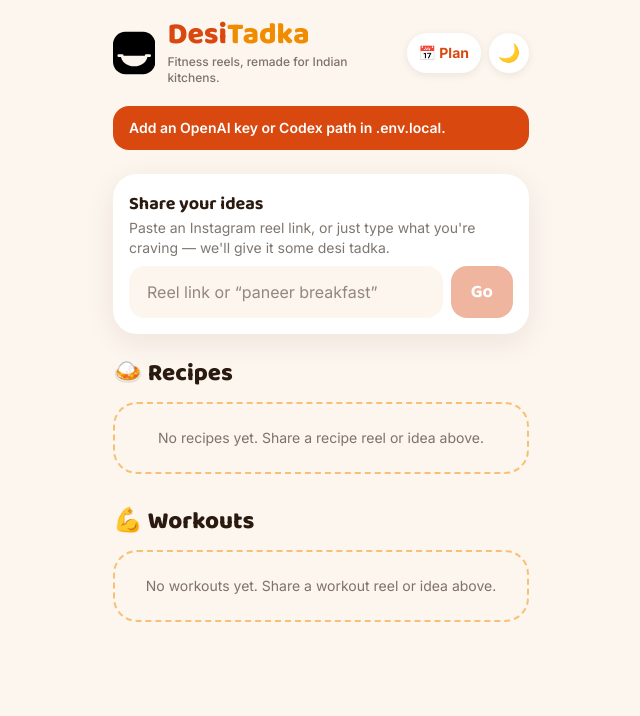
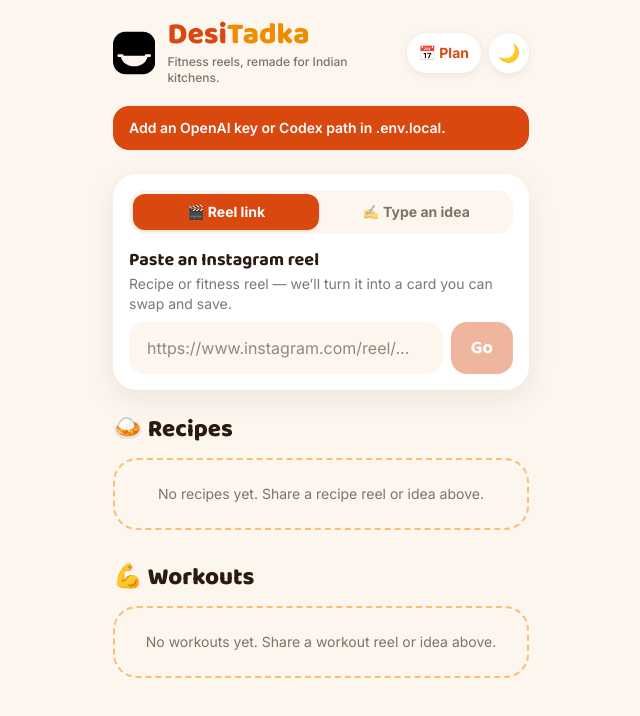
Before and after one commit to sanyagoyal2000/desi-tadka, a Next.js app: page / in a window 1280 px wide. Shown: the top 716 px of the page, without its empty margins (319-959 px from the left). Built offline with nearby package versions, Linux system fonts and the light colour scheme.

Commit message:
Bring back the reel box and move typed ideas to their own tab
Co-Authored-By: Claude Opus 5.5 <noreply@anthropic.com>

```diff
--- a/components/LinkInput.tsx
+++ b/components/LinkInput.tsx
@@ -3,8 +3,6 @@
 import { useState } from "react";
 import { isValidReelLink } from "@/lib/validateLink";
 import { STEP_LABELS, type ExtractStep } from "@/lib/progress";
-
-const looksLikeLink = (s: string) => /^https?:\/\/|instagram\.com/i.test(s.trim());
 
 type Props = {
   busy: boolean;
@@ -18,44 +16,68 @@ type Props = {
 };
 
 export default function LinkInput({ busy, step, mode, onSubmitLink, onSubmitIdea, onSubmitCaption, error, showCaptionFallback }: Props) {
+  const [source, setSource] = useState<"reel" | "idea">("reel");
   const [link, setLink] = useState("");
+  const [idea, setIdea] = useState("");
   const [caption, setCaption] = useState("");
-  const isLink = looksLikeLink(link);
-  const wrongLink = isLink && !isValidReelLink(link);
+  const wrongLink = source === "reel" && link.trim() !== "" && !isValidReelLink(link);
+  const value = source === "reel" ? link : idea;
 
   return (
     <div className="rounded-3xl bg-surface p-4 shadow-[0_8px_30px_rgba(42,26,16,0.08)]">
+      <div role="tablist" aria-label="What are you adding?" className="mb-3 grid grid-cols-2 gap-1 rounded-2xl bg-cream p-1">
+        {SOURCES.map((s) => (
+          <button
+            key={s.id}
+            type="button"
+            role="tab"
+            aria-selected={source === s.id}
+            onClick={() => setSource(s.id)}
+            className={`rounded-xl py-2 text-sm font-bold transition focus-visible:outline-2 focus-visible:outline-turmeric ${
+              source === s.id ? "bg-chili text-white shadow" : "text-ink/60 hover:text-ink"
+            }`}
+          >
+            {s.label}
+          </button>
+        ))}
+      </div>
       <form
         onSubmit={(e) => {
           e.preventDefault();
-          if (wrongLink || !link.trim()) return;
-          if (isLink) onSubmitLink(link.trim());
-          else onSubmitIdea(link.trim());
+          if (wrongLink || !value.trim()) return;
+          if (source === "reel") onSubmitLink(link.trim());
+          else onSubmitIdea(idea.trim());
         }}
       >
         <label htmlFor="reel" className="font-display text-lg font-bold">
-          Share your ideas
+          {source === "reel" ? "Paste an Instagram reel" : "Type a recipe or workout idea"}
         </label>
-        <p className="text-sm text-ink/60">Paste an Instagram reel link, or just type what you&apos;re craving — we&apos;ll give it some desi tadka.</p>
+        <p className="text-sm text-ink/60">
+          {source === "reel"
+            ? "Recipe or fitness reel — we’ll turn it into a card you can swap and save."
+            : "Say what you’re craving or want to train — we’ll give it some desi tadka."}
+        </p>
         <div className="mt-2 flex gap-2">
           <input
             id="reel"
+            key={source}
+            inputMode={source === "reel" ? "url" : "text"}
             autoComplete="off"
             enterKeyHint="go"
-            placeholder="Reel link or “paneer breakfast”"
-            value={link}
-            onChange={(e) => setLink(e.target.value)}
+            placeholder={source === "reel" ? "https://www.instagram.com/reel/…" : "“paneer breakfast” or “20 min leg workout”"}
+            value={value}
+            onChange={(e) => (source === "reel" ? setLink : setIdea)(e.target.value)}
             className={`min-w-0 flex-1 rounded-2xl border-2 bg-cream px-4 py-3 text-base outline-none focus:border-turmeric ${wrongLink ? "border-chili" : "border-transparent"}`}
           />
           <button
             type="submit"
-            disabled={busy || wrongLink || !link.trim()}
+            disabled={busy || wrongLink || !value.trim()}
             className="rounded-2xl bg-chili px-5 py-3 font-display text-lg font-bold text-white disabled:opacity-40"
           >
             {busy ? "…" : "Go"}
           </button>
         </div>
-        {wrongLink && <p className="mt-2 text-sm font-semibold text-chili">That isn&apos;t an Instagram reel link.</p>}
+        {wrongLink && <p className="mt-2 text-sm font-semibold text-chili">Wrong link</p>}
         {error && !wrongLink && <p className="mt-2 text-sm font-semibold text-chili">{error}</p>}
         {busy && <Progress step={step} mode={mode} />}
       </form>
@@ -88,6 +110,11 @@ export default function LinkInput({ busy, step, mode, onSubmitLink, onSubmitIdea
   );
 }
 
+const SOURCES = [
+  { id: "reel", label: "🎬 Reel link" },
+  { id: "idea", label: "✍️ Type an idea" },
+] as const;
+
 const ORDER: ExtractStep[] = ["read", "write", "plate"];
 
 // Live steps from /api/extract: done ✓, current pulsing, upcoming dimmed.
--- a/devpost/checklist.md
+++ b/devpost/checklist.md
@@ -68,7 +68,7 @@ Build mode: fast (learner asked to build everything, then get one explanation of
 
 Added at the learner's request ("build all your suggestions"), built and mechanically verified; each still needs the learner to try it:
 - [ ] Home: search plus High protein / Vegetarian / Under 20 min filters; favorite and delete saved cards
-- [ ] "Type an idea" input that makes a card without a reel
+- [ ] "Type an idea" input that makes a card without a reel — moved to its own tab after the learner reported "the option to add reels is missing"; the reel box (recipe or fitness) is back as the default
 - [ ] Step-by-step progress while converting (Reading reel → Writing the card → Plating)
 - [ ] Weekly plan page (`/plan`) with a combined shopping list
 - [ ] Share a card as text or image; light/dark toggle; logo and tagline in the header
```
